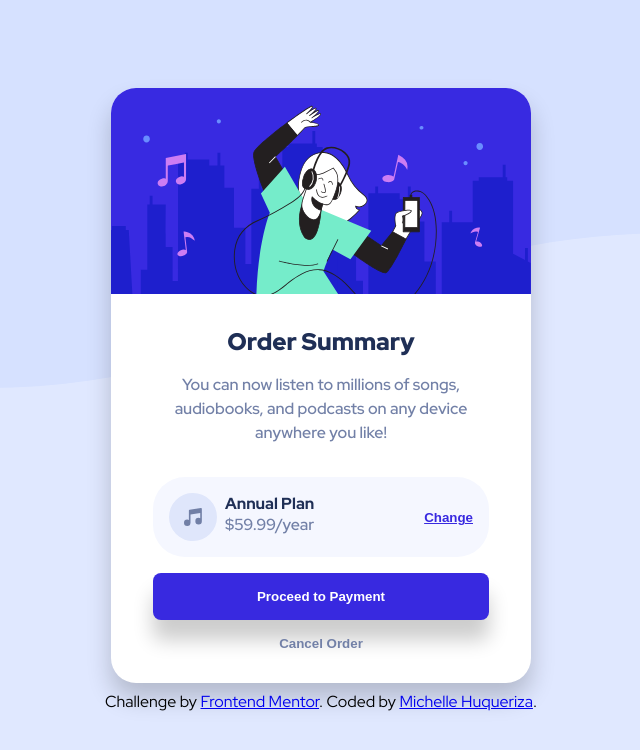
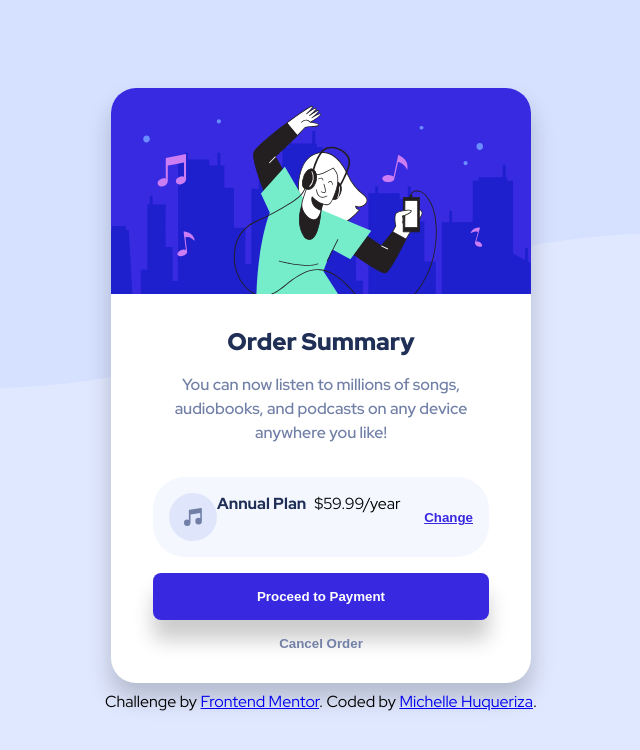
Before and after one commit to Michellewhat/Frontend-Mentor-Projects, a plain HTML site: page order-summary/index.html in a window 1280 px wide. Shown: the whole page, without its empty margins (319-959 px from the left). Drawn offline with Linux system fonts and the light colour scheme.

Commit message:
Update index.html

```diff
--- a/order-summary/index.html
+++ b/order-summary/index.html
@@ -18,11 +18,11 @@
    </section>
    <section class="subscription_box">
     <div class="subscription_box-left">
-     <img src="./assets/images/icon-music.svg" aria-hidden="true">
-     <span>
+     <img src="./assets/images/icon-music.svg" alt="music-icon" aria-hidden="true">
+     <p>
         <h2> Annual Plan </h2>
-        <p> $59.99/year </p>
-      </span>
+        <span> $59.99/year </span>
+      </p>
     </div>
     <div class="subscription_box-right">
      <button> Change </button>
```
